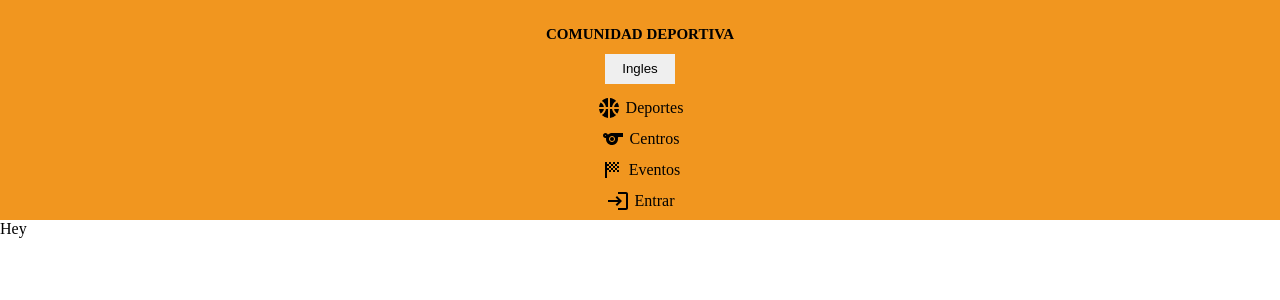
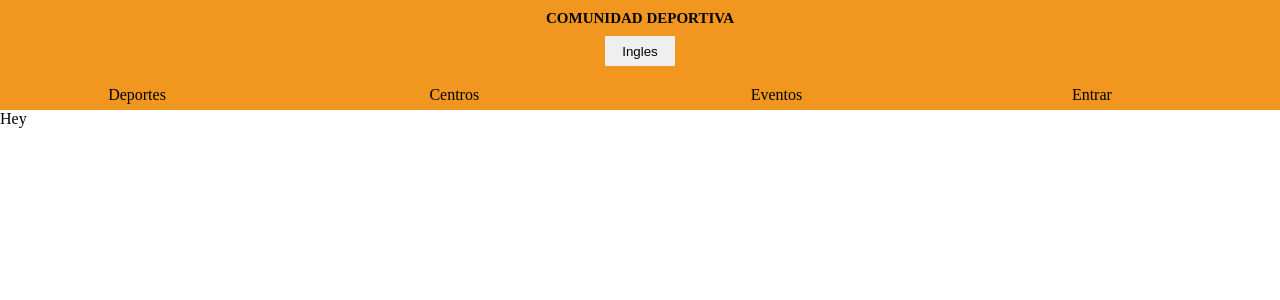
Before and after one commit to ultrapotros/CommunitySports_Front, a React (Create React App) app: page / in a window 1280 px wide. Shown: the top 300 px of the page. Built offline with nearby package versions, Linux system fonts and the light colour scheme.

Commit message:
header y general

```diff
--- a/src/components/Header/Header.jsx
+++ b/src/components/Header/Header.jsx
@@ -1,35 +1,38 @@
 import { useTranslation } from "react-i18next"
 
-//Icons
-import SportsBasketballIcon from '@mui/icons-material/SportsBasketball';
-import SportsIcon from '@mui/icons-material/Sports';
-import SportsScoreIcon from '@mui/icons-material/SportsScore';
-import LoginIcon from '@mui/icons-material/Login';
 
 export const Header = () => {
     const [t, i18n] = useTranslation("global");
 
     const navLinks = [
-        { icon: SportsBasketballIcon, text: t("header.sports") },
-        { icon: SportsIcon, text: t("header.centers") },
-        { icon: SportsScoreIcon, text: t("header.events") },
-        { icon: LoginIcon, text: t("header.login") }
+        { text: t("header.sports") },
+        { text: t("header.centers") },
+        { text: t("header.events") },
+        { text: t("header.login") }
     ]
+
+    const changeLanguage = () => {
+        if (i18n.language === "es") {
+            i18n.changeLanguage("en")
+        } else { i18n.changeLanguage("es") }
+    }
 
     return (
         <header className="header--main">
             <h1 className="header--title">{t("header.title")}</h1>
-            <button className="header--button-language">{t("header.language.english")}</button>
+            <button className="header--button-language" onClick={() => changeLanguage()}>{t("header.language.english")}</button>
+
             <nav className="header--nav">
                 {navLinks.map((e, i) => {
                     return (
-                        <div key={i} className="header--nav-group">
-                            <e.icon className="header--icon" scale="small" />
+                        <div key={i} className={i === navLinks.length - 1 ? "header--nav-group header--nav-login" : "header--nav-group"}>
                             <p className="header--nav-link">{e.text}</p>
                         </div>
                     )
                 })}
             </nav>
+
+
         </header>
     )
 }
--- a/src/components/Header/Header.scss
+++ b/src/components/Header/Header.scss
@@ -1,51 +1,67 @@
-.header--main{
+.header--main {
     width: 100%;
-    height: 200px;
+    height: 100px;
     background-color: $primary-color;
     display: flex;
     flex-direction: column;
-    justify-content: space-around;
-    padding-top: 20px;
+    justify-content: space-between;
+    padding-top: 10px;
     text-align: center;
+    animation: 0.2s contradeploy forwards;
 }
 
-.header--title{
+.header--title {
     font-size: 15px;
     text-transform: uppercase;
 }
 
-.header--icon{
+.header--icon {
     width: 15px;
 }
 
-.header--button-language{
+.header--button-language {
     width: 70px;
-    margin: 0px auto;
+    margin: 5px auto;
     border: 0px;
     outline: 0px;
     height: 30px;
 }
 
-.header--nav{
+.header--nav {
     display: flex;
-    flex-direction: column;
+    flex-direction: row;
     gap: 5px;
+    margin-top: 10px;
+    margin-bottom: 5px;
 }
 
-.header--nav-group{
+.header--nav-group {
     display: flex;
     flex-direction: row;
     text-align: center;
-    justify-content: center;
+    justify-content: space-between;
     align-items: center;
     gap: 5px;
     margin: 1px auto;
-    width: 50%;
+    width: 100px;
     border-radius: 10px;
 
-    &:hover{
+    &:hover {
         background-color: $primary-color-deg;
         cursor: pointer;
         color: $background-color;
     }
 }
+
+.header--button {
+    color: white;
+    border: 0px;
+    outline: 0px;
+    background-color: transparent;
+    cursor: pointer;
+
+    .header--icon {
+        position: relative;
+        animation: 1s levitate infinite;
+    }
+}
```
